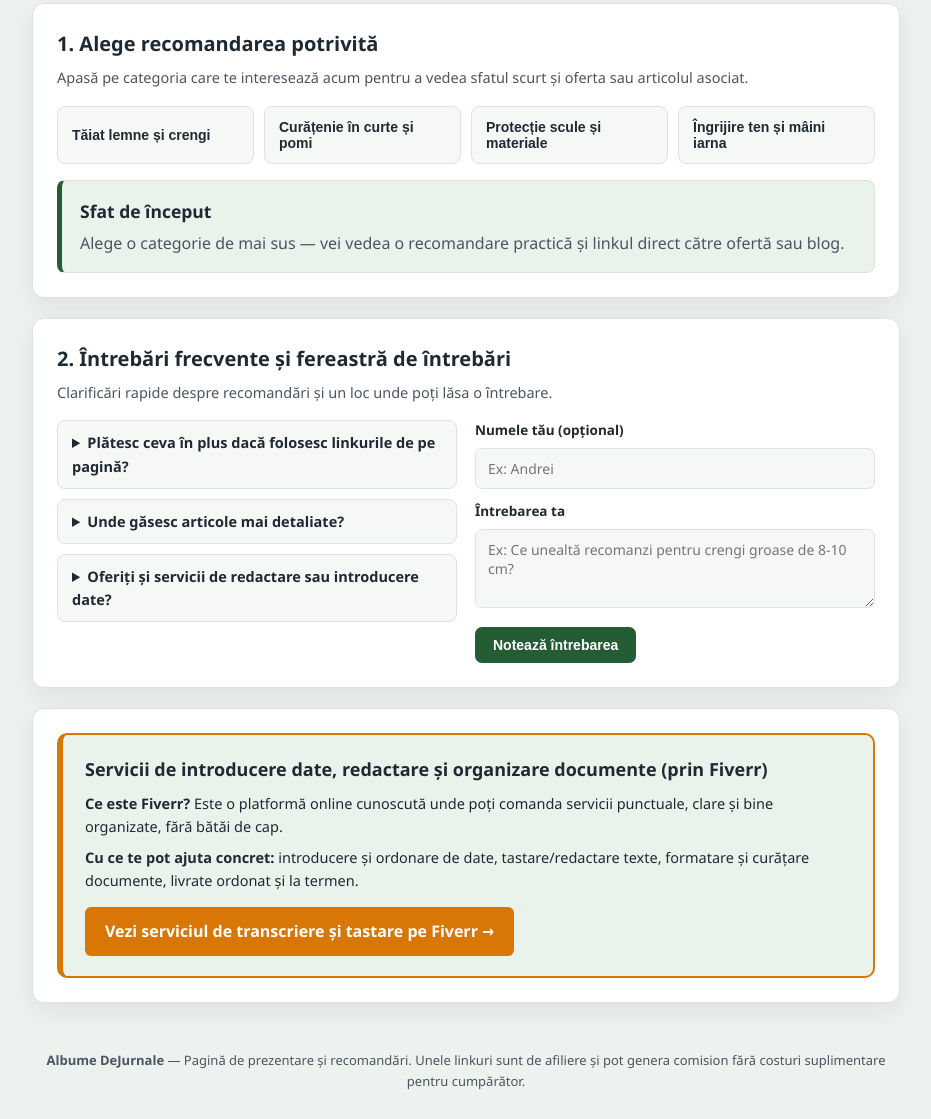
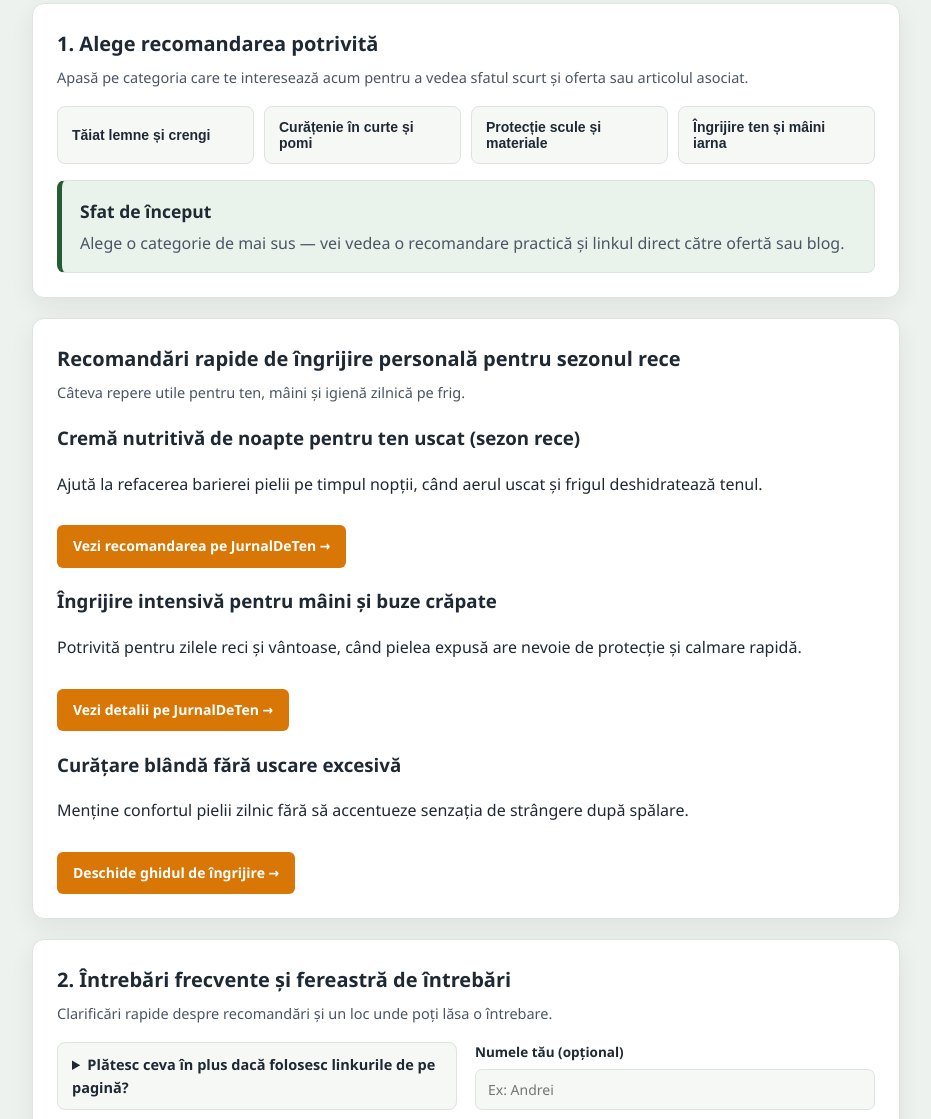
Before and after one commit to danielnicuujica-ai/albume-de-jurnale, a plain HTML site: page index.html in a window 1280 px wide. Shown: the part 609-1728 px from the top of the page, without its empty margins (174-1105 px from the left). Drawn offline with Linux system fonts and the light colour scheme.

Commit message:
Add files via upload

```diff
--- a/index.html
+++ b/index.html
@@ -310,6 +310,7 @@
       background-color: var(--accent-hover);
     }
 
+
     .grid-doua-coloane {
       display: grid;
       grid-template-columns: repeat(auto-fit, minmax(280px, 1fr));
@@ -463,13 +464,34 @@
         <button type="button" class="optiune" onclick="arataRecomandare('protectie')">Protecție scule și materiale</button>
         <button type="button" class="optiune" onclick="arataRecomandare('ten')">Îngrijire ten și mâini iarna</button>
       </div>
-
-      <div id="zona-rezultat" class="rezultat">
+<div id="zona-rezultat" class="rezultat">
         <h3>Sfat de început</h3>
         <p>Alege o categorie de mai sus — vei vedea o recomandare practică și linkul direct către ofertă sau blog.</p>
       </div>
     </section>
 
+    <section class="card">
+      <h2>Recomandări rapide de îngrijire personală pentru sezonul rece</h2>
+      <p class="subtitlu">Câteva repere utile pentru ten, mâini și igienă zilnică pe frig.</p>
+
+      <div style="margin-top: 14px;">
+        <h3>Cremă nutritivă de noapte pentru ten uscat (sezon rece)</h3>
+        <p>Ajută la refacerea barierei pielii pe timpul nopții, când aerul uscat și frigul deshidratează tenul.</p>
+        <a class="link-oferta" href="https://ghidjurnaldeten.blogspot.com/" target="_blank" rel="noopener noreferrer">Vezi recomandarea pe JurnalDeTen →</a>
+      </div>
+
+      <div style="margin-top: 18px;">
+        <h3>Îngrijire intensivă pentru mâini și buze crăpate</h3>
+        <p>Potrivită pentru zilele reci și vântoase, când pielea expusă are nevoie de protecție și calmare rapidă.</p>
+        <a class="link-oferta" href="https://ghidjurnaldeten.blogspot.com/" target="_blank" rel="noopener noreferrer">Vezi detalii pe JurnalDeTen →</a>
+      </div>
+
+      <div style="margin-top: 18px;">
+        <h3>Curățare blândă fără uscare excesivă</h3>
+        <p>Menține confortul pielii zilnic fără să accentueze senzația de strângere după spălare.</p>
+        <a class="link-oferta" href="https://ghidjurnaldeten.blogspot.com/" target="_blank" rel="noopener noreferrer">Deschide ghidul de îngrijire →</a>
+      </div>
+    </section>
     <section class="card">
       <h2>2. Întrebări frecvente și fereastră de întrebări</h2>
       <p class="subtitlu">Clarificări rapide despre recomandări și un loc unde poți lăsa o întrebare.</p>
```
